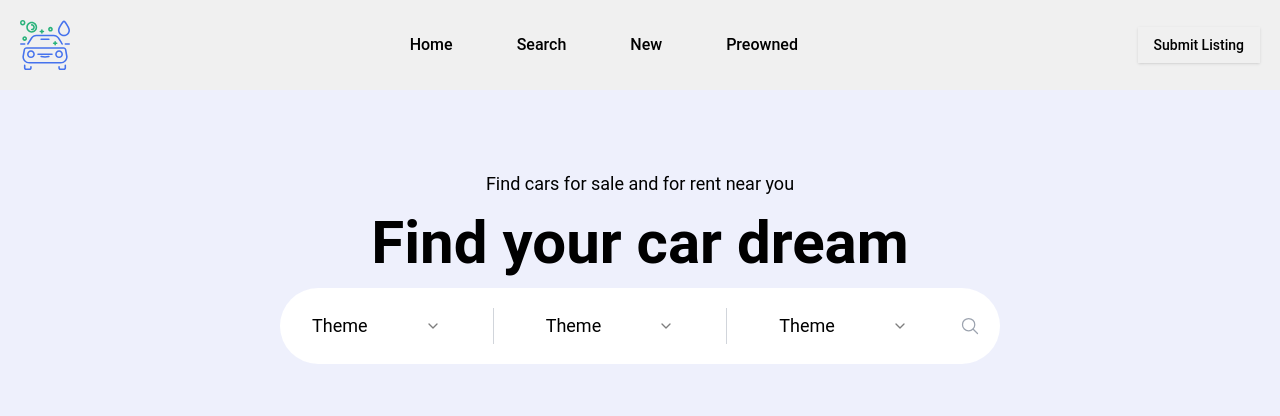
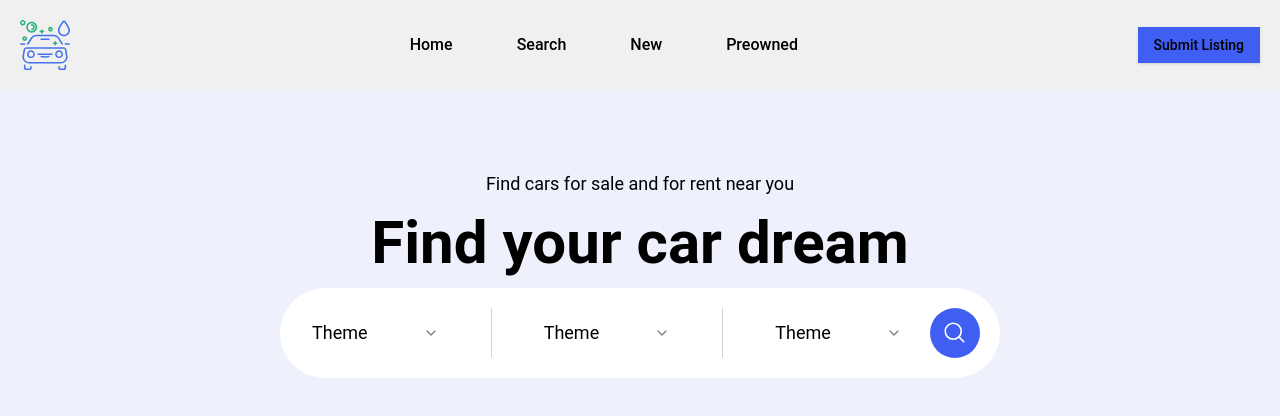
Before and after one commit to bollytn/car, a React (Vite) app: page / in a window 1280 px wide. Shown: the top 416 px of the page. Built offline with nearby package versions, Linux system fonts and the light colour scheme; no server answers.

Commit message:
icon search

```diff
--- a/src/components/Search.jsx
+++ b/src/components/Search.jsx
@@ -18,7 +18,7 @@ const Search = () => {
                 <SelectTrigger className="w-full outline-none focus:outline-none shadow-none text-lg border-none">
                     <SelectValue placeholder="Theme" />
                 </SelectTrigger>
-                <SelectContent className="w-[180px] -mt-4 ml-16 md:ml-0 md:mt-4">
+                <SelectContent className="w-full -mt-4 ml-16 md:ml-0 md:mt-4">
                     <SelectItem value="light">Light</SelectItem>
                     <SelectItem value="dark">Dark</SelectItem>
                     <SelectItem value="system">System</SelectItem>
@@ -31,7 +31,7 @@ const Search = () => {
                 <SelectTrigger className="w-full outline-none focus:outline-none shadow-none text-lg border-none">
                     <SelectValue placeholder="Theme" />
                 </SelectTrigger>
-                <SelectContent className="w-[180px] -mt-4 ml-16 md:ml-0 md:mt-4">
+                <SelectContent className="w-full -mt-4 ml-16 md:ml-0 md:mt-4">
                     <SelectItem value="light">Light</SelectItem>
                     <SelectItem value="dark">Dark</SelectItem>
                     <SelectItem value="system">System</SelectItem>
@@ -44,14 +44,14 @@ const Search = () => {
                 <SelectTrigger className="w-full outline-none focus:outline-none shadow-none text-lg border-none">
                     <SelectValue placeholder="Theme" />
                 </SelectTrigger>
-                <SelectContent className="w-[180px] -mt-4 ml-16 md:ml-0 md:mt-4">
+                <SelectContent className="w-full -mt-4 ml-16 md:ml-0 md:mt-4">
                     <SelectItem value="light">Light</SelectItem>
                     <SelectItem value="dark">Dark</SelectItem>
                     <SelectItem value="system">System</SelectItem>
                 </SelectContent>
             </Select>
-            <div>
-            <IoSearchOutline className="text-xl text-gray-400"/>
+            <div className="md:-ml-6">
+            <IoSearchOutline className="text-[50px] bg-primary rounded-full p-3 cursor-pointer text-white font-bold hover:scale-105 transition-all duration-300"/>
             </div>
         </div>
     )
--- a/tailwind.config.js
+++ b/tailwind.config.js
@@ -21,7 +21,7 @@ export default {
   				foreground: 'hsl(var(--popover-foreground))'
   			},
   			primary: {
-  				DEFAULT: 'hsl(var(--primary))',
+  				DEFAULT: '#405ef2',
   				foreground: 'hsl(var(--primary-foreground))'
   			},
   			secondary: {
```
